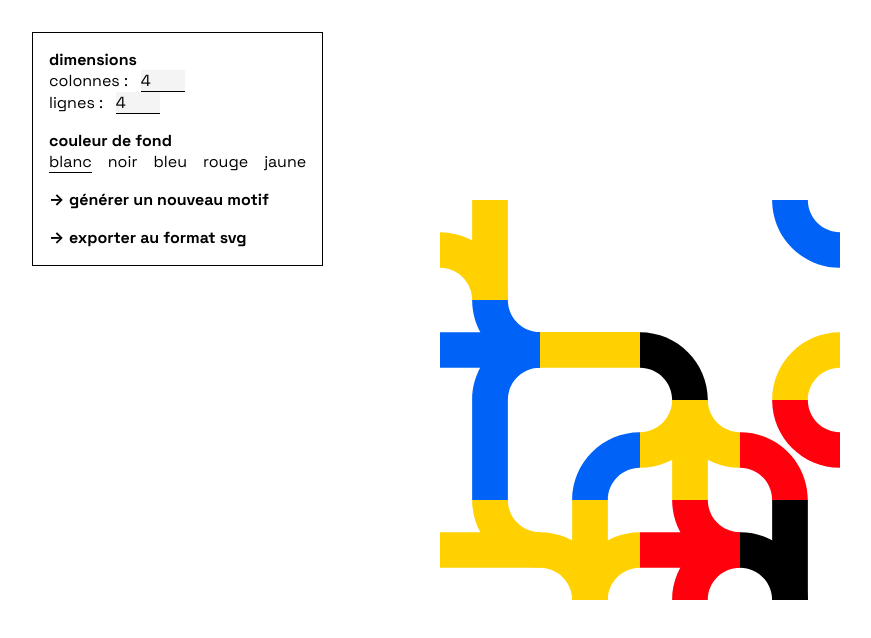
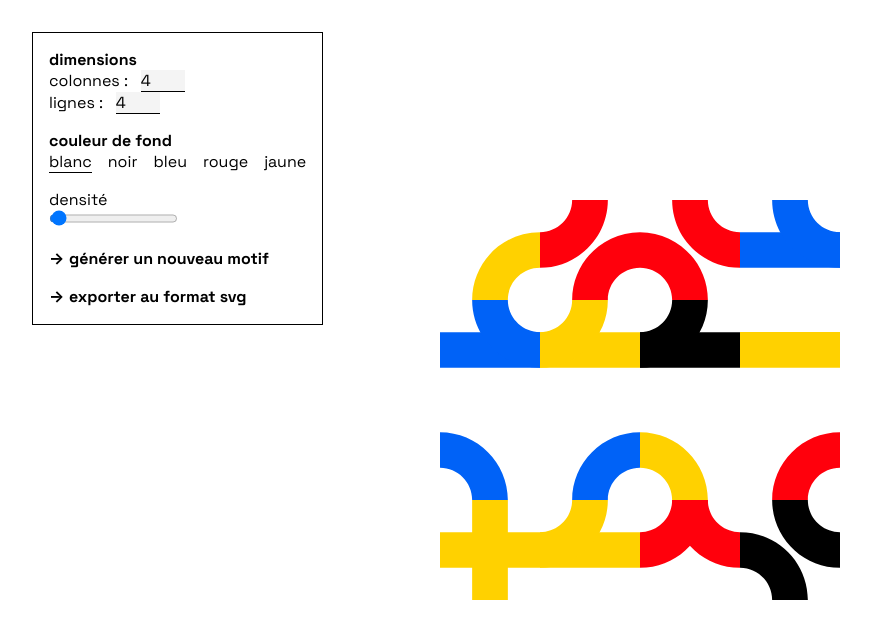
Before and after one commit to elsadl/zuku-generator, a Svelte app: page / in a window 1280 px wide. Shown: the top 638 px of the page, without its empty margins (0-871 px from the left). Built offline with nearby package versions, Linux system fonts and the light colour scheme.

Commit message:
essai densité - à fix

```diff
--- a/src/App.svelte
+++ b/src/App.svelte
@@ -1,5 +1,7 @@
 <script>
   import Shape from "./Shape.svelte";
+
+  import { shapes } from "./elements/shapes";
 
   import { allColors } from "./elements/colors.js";
 
@@ -8,6 +10,20 @@
   let backgroundColor = "#FFFFFF";
 
   let renew = false;
+  let shapesCopy = [...shapes];
+
+  const emptyBlock = {
+    id: "empty",
+    svg: ``,
+    constraints: {
+      top: false,
+      right: false,
+      bottom: false,
+      left: false,
+    },
+  };
+
+  $: density = 1;
 
   $colors = allColors.filter((color) => color.hex != backgroundColor);
 
@@ -28,8 +44,21 @@
     $colors = allColors.filter((color) => color.hex != backgroundColor);
   };
 
+  const updateDensity = () => {
+    console.log("heho")
+    shapesCopy = [...shapes];
+    for (let i = 0; i < density; i++) {
+      shapesCopy.push(emptyBlock);
+    }
+    shapesCopy = [...shapesCopy]
+    console.log(shapesCopy);
+    generateNewPattern();
+  };
+
   const generateNewPattern = () => {
+    console.log(shapesCopy)
     initGrid();
+    console.log(shapesCopy)
     renew = true;
     setTimeout(() => {
       renew = false;
@@ -43,12 +72,9 @@
       // { width: $gridSize.cols * 100, height: $gridSize.rows * 100 }
     );
   };
-
-  $: cssVarStyles = `--bg-color: ${backgroundColor};
-  --grid-cols: repeat(${$gridSize.cols}, 100px);`;
 </script>
 
-<div id="global-container" style={cssVarStyles}>
+<div>
   <div id="options">
     <!-- taille de la grille -->
     <div id="grid-size">
@@ -76,6 +102,17 @@
         {/each}
       </ul>
     </div>
+    <div>
+      <label for="density">densité</label>
+      <input
+        type="range"
+        bind:value={density}
+        min="0"
+        max="50"
+        step="1"
+        on:input={updateDensity}
+      />
+    </div>
     <!-- exportation -->
     <div>
       <h4 class="button" on:click={generateNewPattern}>
@@ -99,7 +136,7 @@
       {#if !renew}
         {#each [...Array($gridSize.rows).keys()] as _, i}
           {#each [...Array($gridSize.cols).keys()] as _, j}
-            <Shape row={i} col={j} />
+            <Shape shapes={[...shapesCopy]} row={i} col={j} />
           {/each}
         {/each}
       {/if}
@@ -128,6 +165,11 @@
     justify-content: center;
     height: 100vh;
     width: 100vw;
+  }
+
+  #grid-container > * {
+    grid-row: 1/1;
+    grid-column: 1/1;
   }
 
   #bg-colors {
--- a/src/Shape.svelte
+++ b/src/Shape.svelte
@@ -1,14 +1,13 @@
-<svelte:options immutable={true}/>
+<script>
+  import { afterUpdate, beforeUpdate } from "svelte";
 
-<script>
   import { getRandomInt } from "./utils";
-
-  import { shapes } from "./elements/shapes";
 
   import { gridComposition, gridSize, colors } from "./store";
 
   export let row;
   export let col;
+  export let shapes;
 
   const sides = [
     { name: "top", opposite: "bottom" },
@@ -16,6 +15,11 @@
     { name: "right", opposite: "left" },
     { name: "left", opposite: "right" },
   ];
+
+  beforeUpdate(() => {
+    // console.log("before update")
+    // console.log(shapes)
+  })
 
   $: color = $colors[getRandomInt($colors.length)];
 
@@ -84,3 +88,8 @@
 >
   {@html shape.svg}
 </g>
+
+<style>
+  path {
+  }
+</style>
--- a/src/elements/shapes.js
+++ b/src/elements/shapes.js
@@ -261,45 +261,5 @@ export const shapes = [
       bottom: false,
       left: true,
     },
-  },
-  {
-    id: 22,
-    svg: ``,
-    constraints: {
-      top: false,
-      right: false,
-      bottom: false,
-      left: false,
-    },
-  },
-  {
-    id: 23,
-    svg: ``,
-    constraints: {
-      top: false,
-      right: false,
-      bottom: false,
-      left: false,
-    },
-  },
-  {
-    id: 24,
-    svg: ``,
-    constraints: {
-      top: false,
-      right: false,
-      bottom: false,
-      left: false,
-    },
-  },
-  {
-    id: 25,
-    svg: ``,
-    constraints: {
-      top: false,
-      right: false,
-      bottom: false,
-      left: false,
-    },
-  },
+  }
 ];
```
